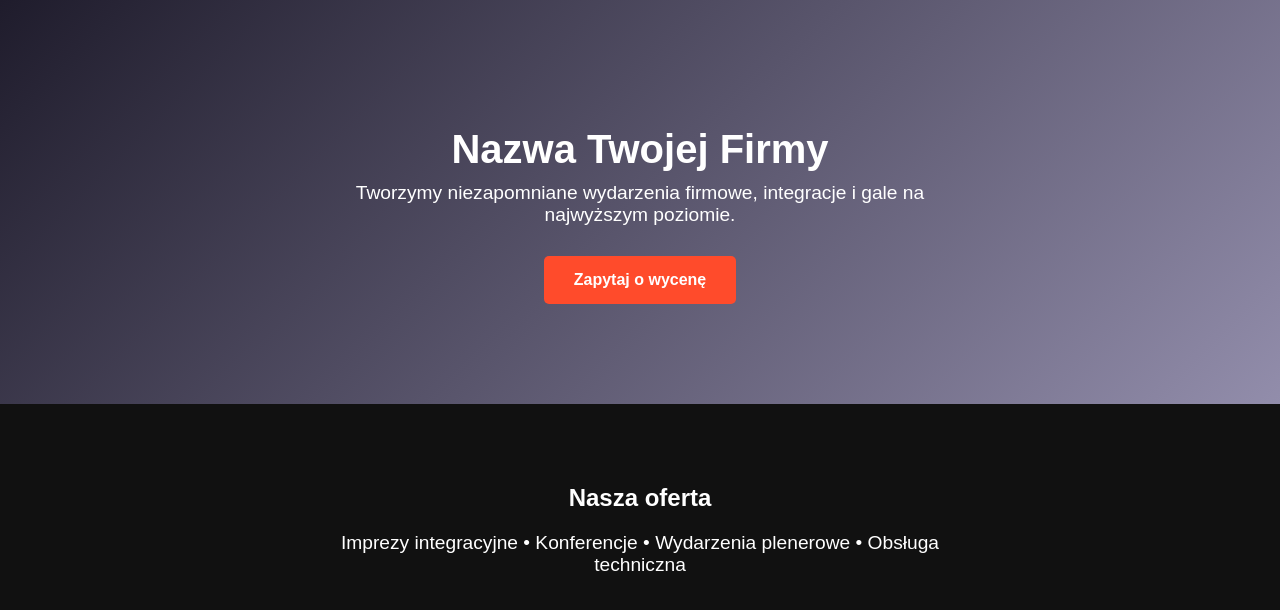
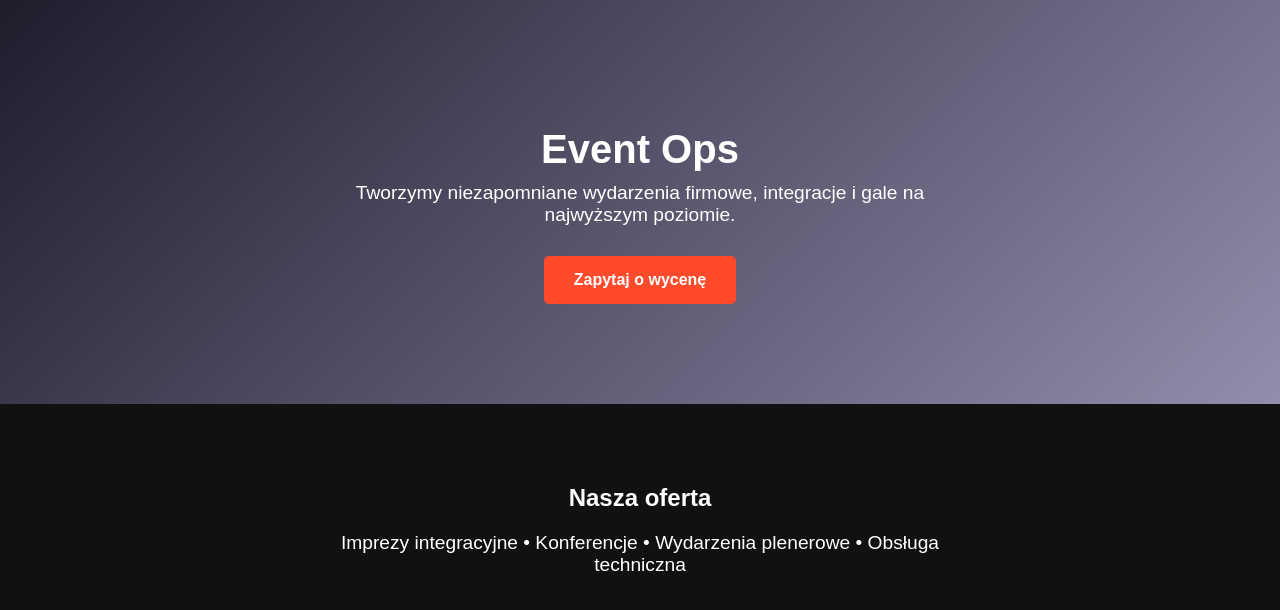
Before and after one commit to MatizEO/eventops, a plain HTML site: page index.html in a window 1280 px wide. Drawn offline with Linux system fonts and the light colour scheme.

Commit message:
Update header title to 'Event Ops'

```diff
--- a/index.html
+++ b/index.html
@@ -34,7 +34,7 @@
 <body>
 
     <header>
-        <h1>Nazwa Twojej Firmy</h1>
+        <h1>Event Ops</h1>
         <p>Tworzymy niezapomniane wydarzenia firmowe, integracje i gale na najwyższym poziomie.</p>
         <a href="mailto:kontakt@twojafirma.pl" class="btn">Zapytaj o wycenę</a>
     </header>
```
